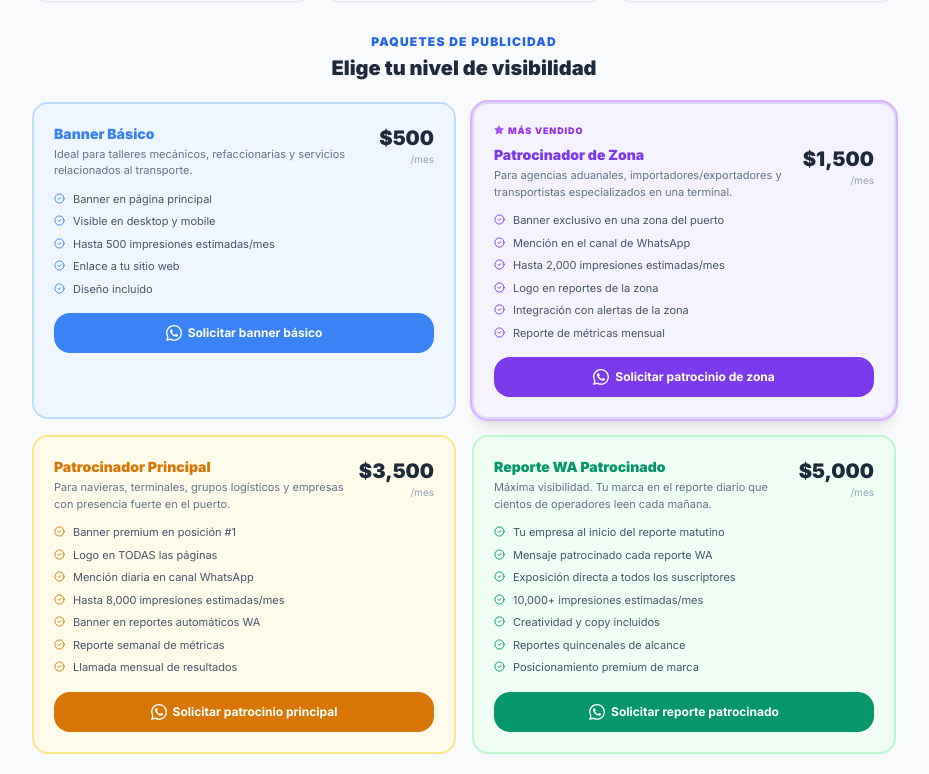
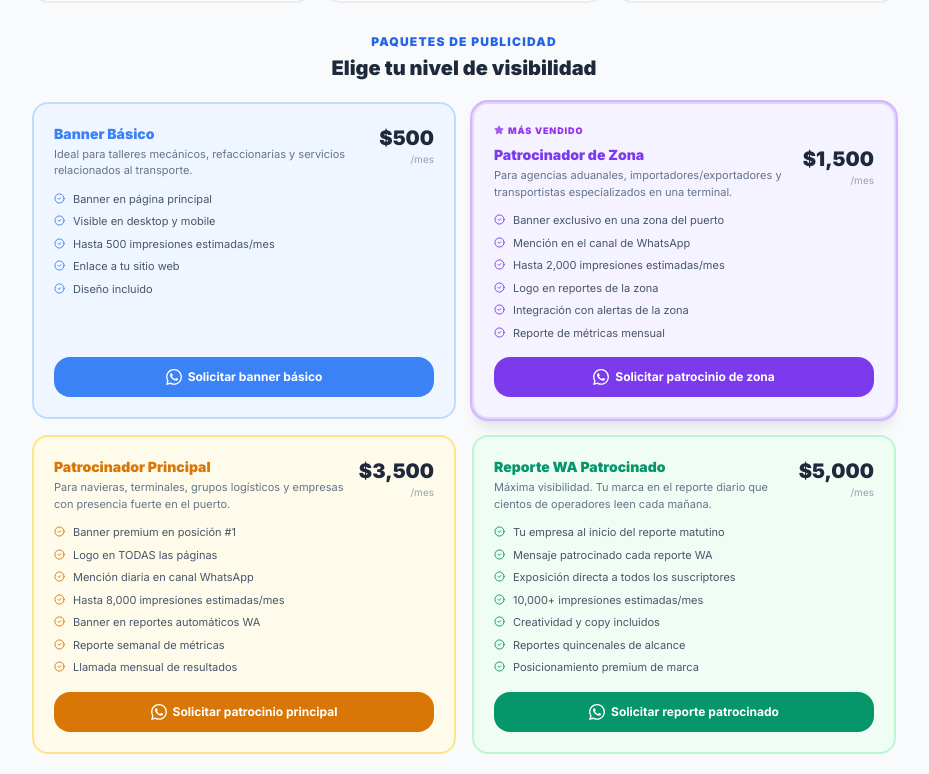
Before and after one commit to mdai427/conectmanzanillo, a React (Vite) app in the folder client/: page /anunciate in a window 1280 px wide. Shown: the part 926-1700 px from the top of the page, without its empty margins (176-1105 px from the left). Built offline with nearby package versions, Linux system fonts and the light colour scheme; no server answers; the database is empty.

Commit message:
fix: alinear botones de paquetes publicitarios al fondo de cada card

```diff
--- a/client/src/pages/Anunciate.jsx
+++ b/client/src/pages/Anunciate.jsx
@@ -177,7 +177,7 @@ export default function Anunciate() {
           <div className="grid gap-4 sm:grid-cols-2">
             {PAQUETES.map(paq => (
               <div key={paq.nombre}
-                   className={`rounded-2xl p-5 border-2 ${paq.destacado ? 'ring-2 ring-purple-300 shadow-lg' : ''}`}
+                   className={`rounded-2xl p-5 border-2 flex flex-col ${paq.destacado ? 'ring-2 ring-purple-300 shadow-lg' : ''}`}
                    style={{ background: paq.bg, borderColor: paq.border }}>
                 {paq.destacado && (
                   <div className="flex items-center gap-1 mb-2">
@@ -195,7 +195,7 @@ export default function Anunciate() {
                     <p className="text-[10px] text-slate-400">{paq.periodo}</p>
                   </div>
                 </div>
-                <ul className="space-y-1.5 mb-4">
+                <ul className="space-y-1.5 mb-4 flex-1">
                   {paq.features.map(f => (
                     <li key={f} className="flex items-start gap-2 text-[11px] text-slate-600">
                       <CheckCircle2 size={11} className="shrink-0 mt-0.5" style={{ color: paq.color }} />
@@ -205,7 +205,7 @@ export default function Anunciate() {
                 </ul>
                 <a href={`https://wa.me/525566834948?text=${encodeURIComponent(`Hola, quiero cotizar el paquete "${paq.nombre}" de publicidad en ConectManzanillo`)}`}
                    target="_blank" rel="noopener noreferrer"
-                   className="flex items-center justify-center gap-1.5 w-full py-3 rounded-2xl font-bold text-xs text-white transition-all hover:opacity-90"
+                   className="flex items-center justify-center gap-1.5 w-full py-3 rounded-2xl font-bold text-xs text-white transition-all hover:opacity-90 mt-auto"
                    style={{ background: paq.color }}>
                   {WA_ICON} {paq.cta}
                 </a>
```
